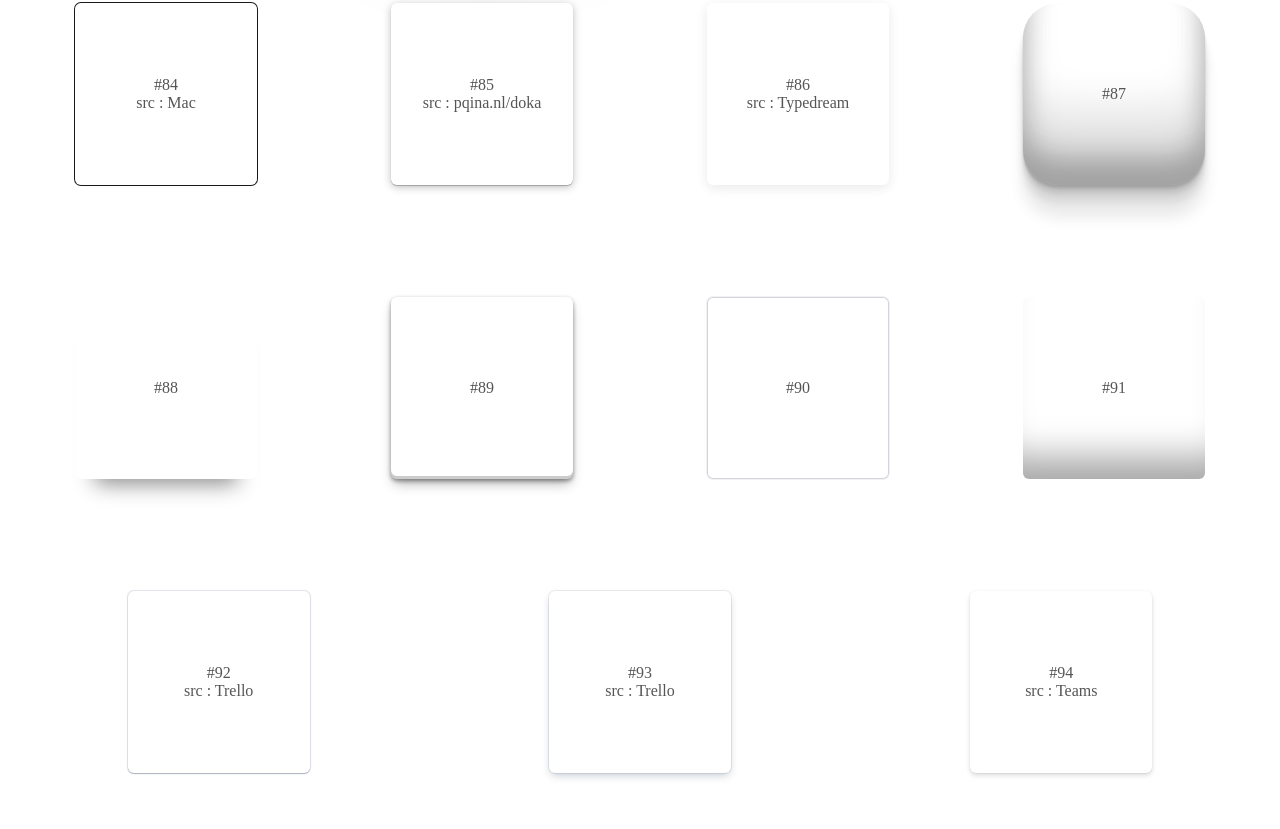
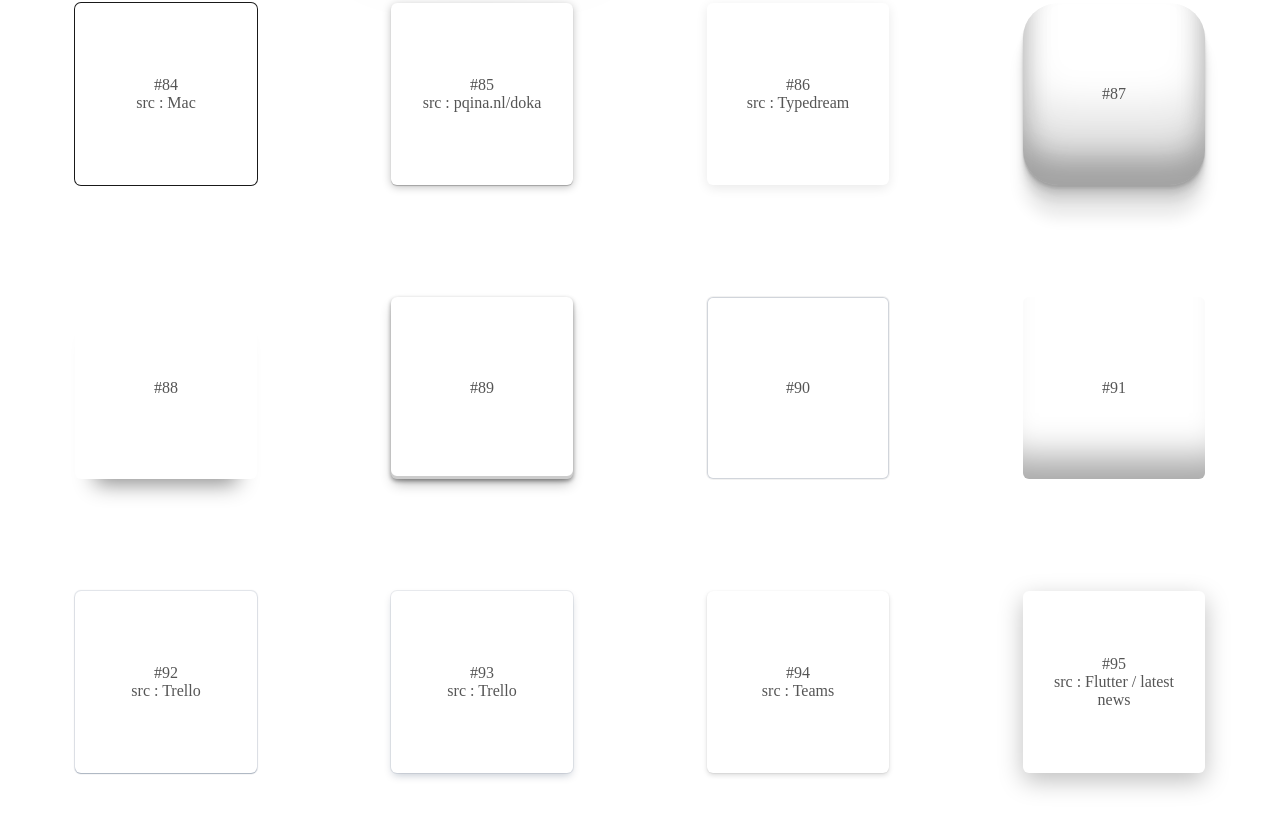
Before and after one commit to fkgrim/uxcheklist, a plain HTML site: page shadow.html in a window 1280 px wide. Shown: the part 6668-7497 px from the top of the page. Drawn offline with nearby package versions, Linux system fonts and the light colour scheme.

Commit message:
add Flutter

```diff
--- a/shadow.html
+++ b/shadow.html
@@ -703,6 +703,11 @@ header a {
         boxShadow: '0 0.16rem 0.36rem 0 rgb(0 0 0 / 13%), 0 0.03rem 0.09rem 0 rgb(0 0 0 / 11%)',
         credits: 'Teams'
       },
+      {
+        boxShadow: '0px 8px 24px rgba(0,0,0,.25)',
+        credits: 'Flutter / latest news'
+      },
+
 
     ]
 
```
